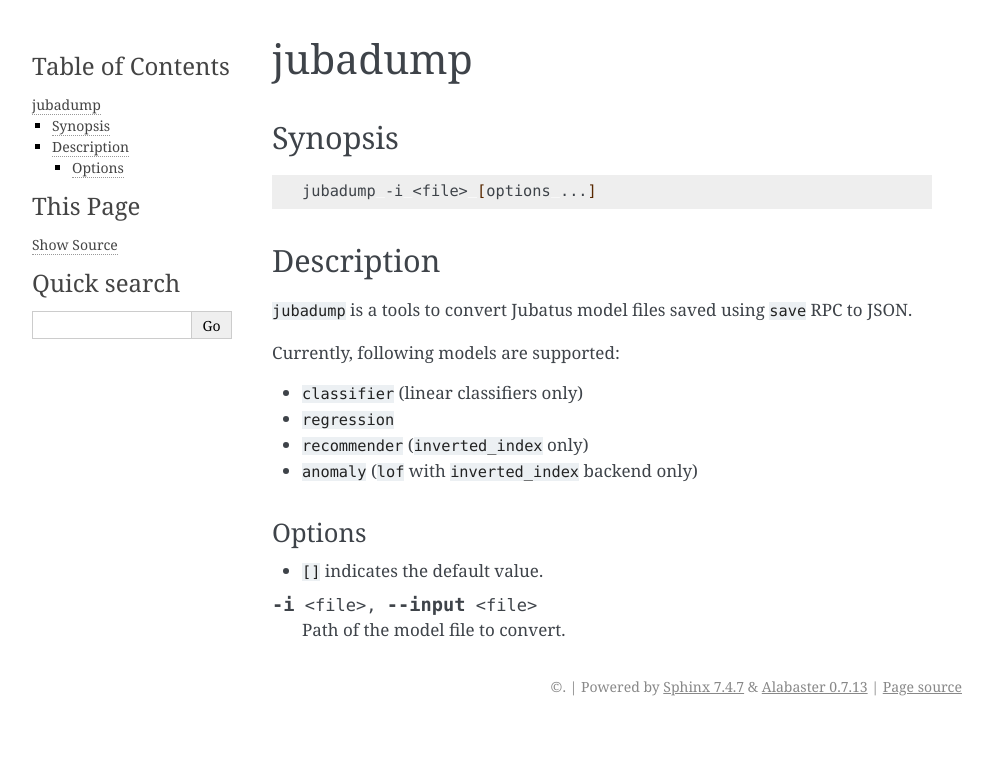
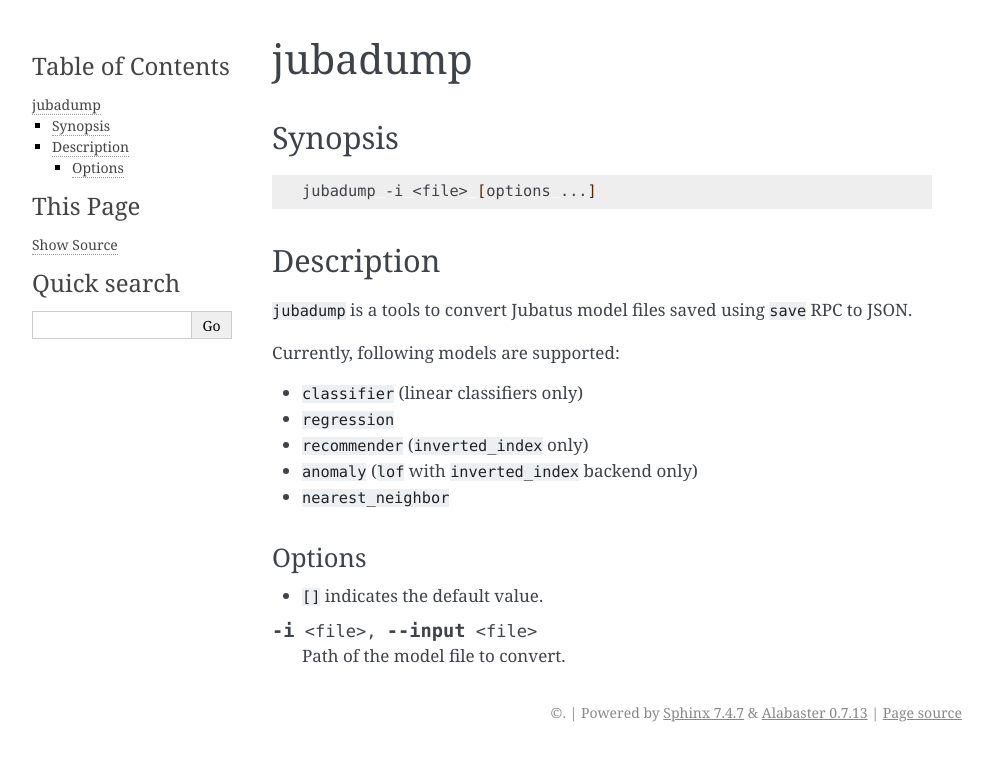
Before and after one commit to jubatus/website, a Sphinx documentation site: the page built from source/en/commands/jubadump.rst, in a window 1280 px wide. Shown: the top 761 px of the page, without its empty margins (148-1141 px from the left). Built offline with Sphinx 7.4.7, drawn with Linux system fonts in a browser that asks for light colours; the version number could not be read and is left out.

Commit message:
fix jubadump command reference

```diff
--- a/source/en/commands/jubadump.rst
+++ b/source/en/commands/jubadump.rst
@@ -19,6 +19,7 @@
 * ``regression``
 * ``recommender`` (``inverted_index`` only)
 * ``anomaly`` (``lof`` with ``inverted_index`` backend only)
+* ``nearest_neighbor``
 
 Options
 ~~~~~~~~~~~~~~~~~~~~~~~~~~~~~~~~~~~~~~~~~~~~~~~~~~
--- a/source/ja/commands/jubadump.rst
+++ b/source/ja/commands/jubadump.rst
@@ -19,6 +19,7 @@
 * ``regression``
 * ``recommender`` (``inverted_index`` のみ)
 * ``anomaly`` (``lof`` の ``inverted_index`` バックエンドのみ)
+* ``nearest_neighbor``
 
 Options
 ~~~~~~~~~~~~~~~~~~~~~~~~~~~~~~~~~~~~~~~~~~~~~~~~~
```
